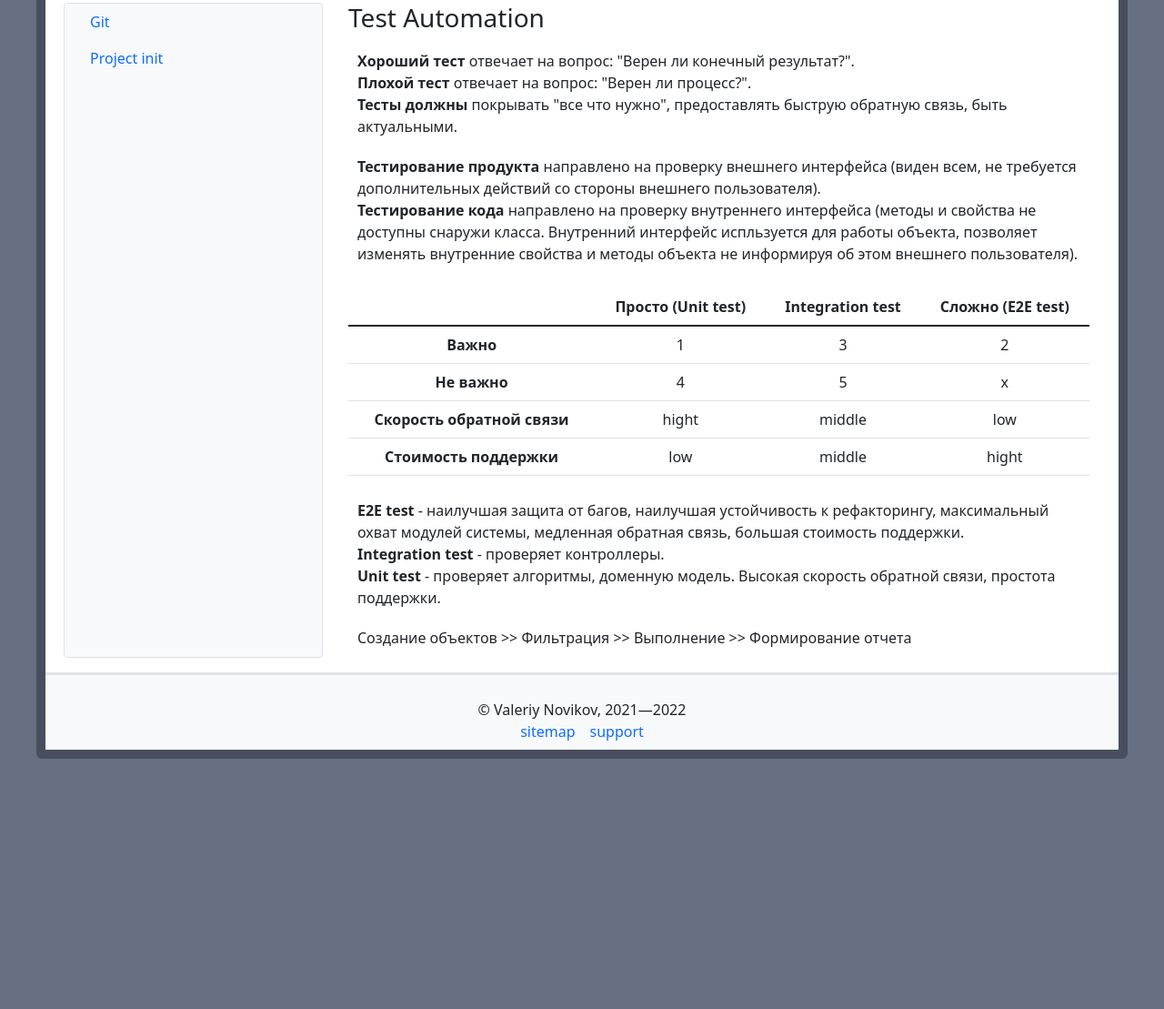
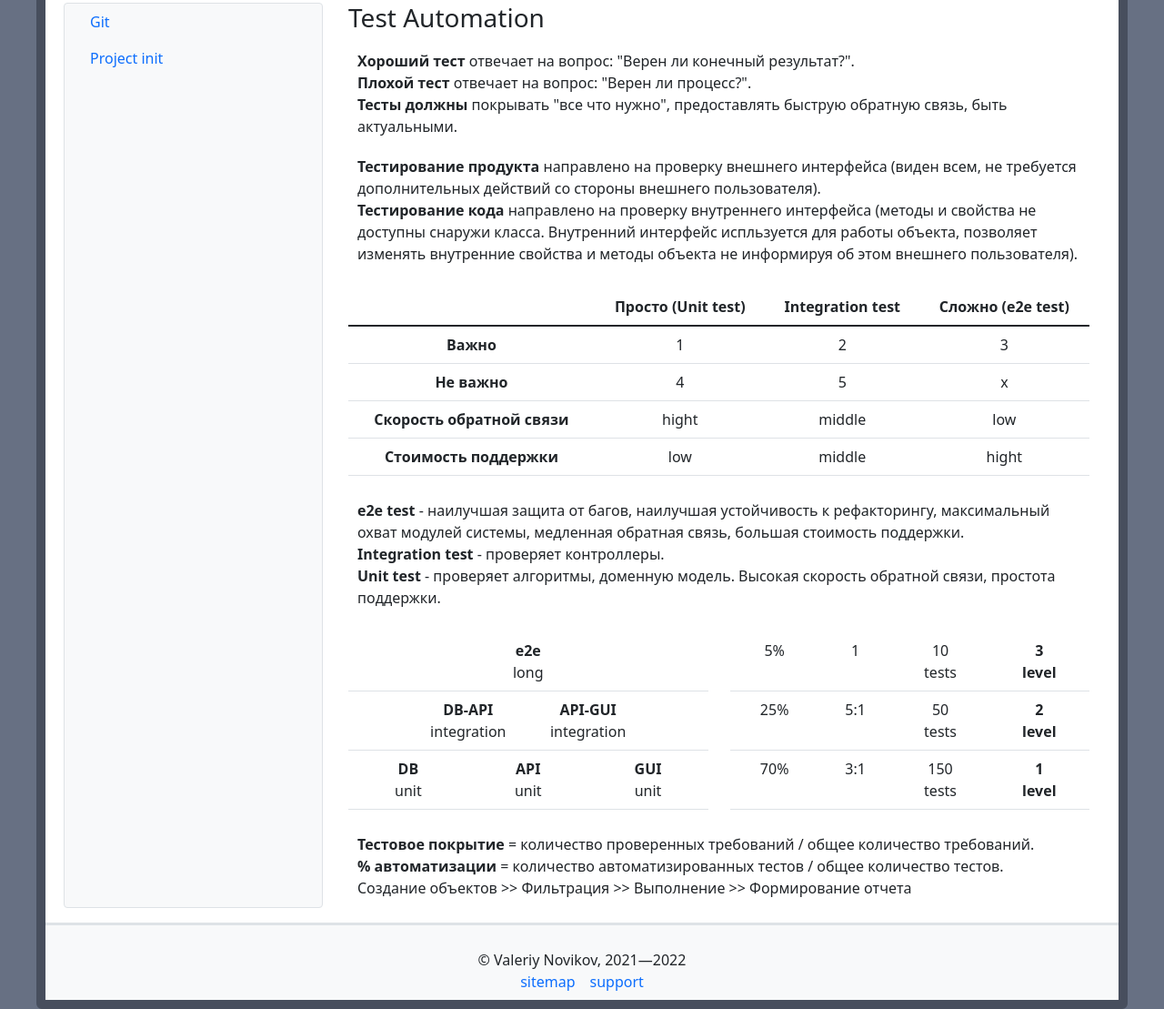
Before and after one commit to page404info/dictionary, a plain HTML site: page ta/ta-main.html in a window 1280 px wide. Shown: the part 90-1199 px from the top of the page at 91% size. Before the commit the page ends 924 px from the top, so only its background shows below. Drawn offline with nearby package versions, Linux system fonts and the light colour scheme.

Commit message:
feat: ta-main.html >> add test pyramid

```diff
--- a/ta/ta-main.html
+++ b/ta/ta-main.html
@@ -111,15 +111,15 @@
                     <th scope="col"></th>
                     <th scope="col">Просто (Unit test)</th>
                     <th scope="col">Integration test</th>
-                    <th scope="col">Сложно (E2E test)</th>
+                    <th scope="col">Сложно (e2e test)</th>
                   </tr>
                 </thead>
                 <tbody>
                   <tr>
                     <th scope="row">Важно</th>
                     <td>1</td>
+                    <td>2</td>
                     <td>3</td>
-                    <td>2</td>
                   </tr>
                   <tr>
                     <th scope="row">Не важно</th>
@@ -142,15 +142,81 @@
                 </tbody>
               </table>
 
-              <p>
-                <b>E2E test</b> - наилучшая защита от багов, наилучшая
+              <p class="mb-3">
+                <b>e2e test</b> - наилучшая защита от багов, наилучшая
                 устойчивость к рефакторингу, максимальный охват модулей системы,
                 медленная обратная связь, большая стоимость поддержки.<br />
                 <b>Integration test</b> - проверяет контроллеры.<br />
                 <b>Unit test</b> - проверяет алгоритмы, доменную модель. Высокая
                 скорость обратной связи, простота поддержки.
               </p>
-              <p>
+
+              <div class="row">
+                <div class="mb-md-0 mb-3 col-md-6 col-12">
+                  <table class="table text-center">
+                    <tbody>
+                      <tr>
+                        <td class="col-2"></td>
+                        <td class="col-2"></td>
+                        <td class="col-4" colspan="2"><b>e2e</b><br />long</td>
+                        <td class="col-2"></td>
+                        <td class="col-2"></td>
+                      </tr>
+                      <tr>
+                        <td class="col-2"></td>
+                        <td class="col-4" colspan="2">
+                          <b>DB-API</b><br />integration
+                        </td>
+                        <td class="col-4" colspan="2">
+                          <b>API-GUI</b><br />integration
+                        </td>
+                        <td class="col-2"></td>
+                      </tr>
+                      <tr>
+                        <td class="col-4" colspan="2"><b>DB</b><br />unit</td>
+                        <td class="col-4" colspan="2"><b>API</b><br />unit</td>
+                        <td class="col-4" colspan="2"><b>GUI</b><br />unit</td>
+                      </tr>
+                    </tbody>
+                  </table>
+                </div>
+                <div class="col">
+                  <table class="table text-center">
+                    <tbody>
+                      <tr>
+                        <td>5%</td>
+                        <td>1</td>
+                        <td>10<br />tests</td>
+                        <td>
+                          <b>3<br />level</b>
+                        </td>
+                      </tr>
+                      <tr>
+                        <td>25%</td>
+                        <td>5:1</td>
+                        <td>50<br />tests</td>
+                        <td>
+                          <b>2<br />level</b>
+                        </td>
+                      </tr>
+                      <tr>
+                        <td>70%</td>
+                        <td>3:1</td>
+                        <td>150<br />tests</td>
+                        <td>
+                          <b>1<br />level</b>
+                        </td>
+                      </tr>
+                    </tbody>
+                  </table>
+                </div>
+              </div>
+
+              <p class="mb-md-0 mb-4">
+                <b>Тестовое покрытие</b> = количество проверенных требований /
+                общее количество требований.<br />
+                <b>% автоматизации</b> = количество автоматизированных тестов /
+                общее количество тестов.<br />
                 Создание объектов >> Фильтрация >> Выполнение >> Формирование
                 отчета
               </p>
```
